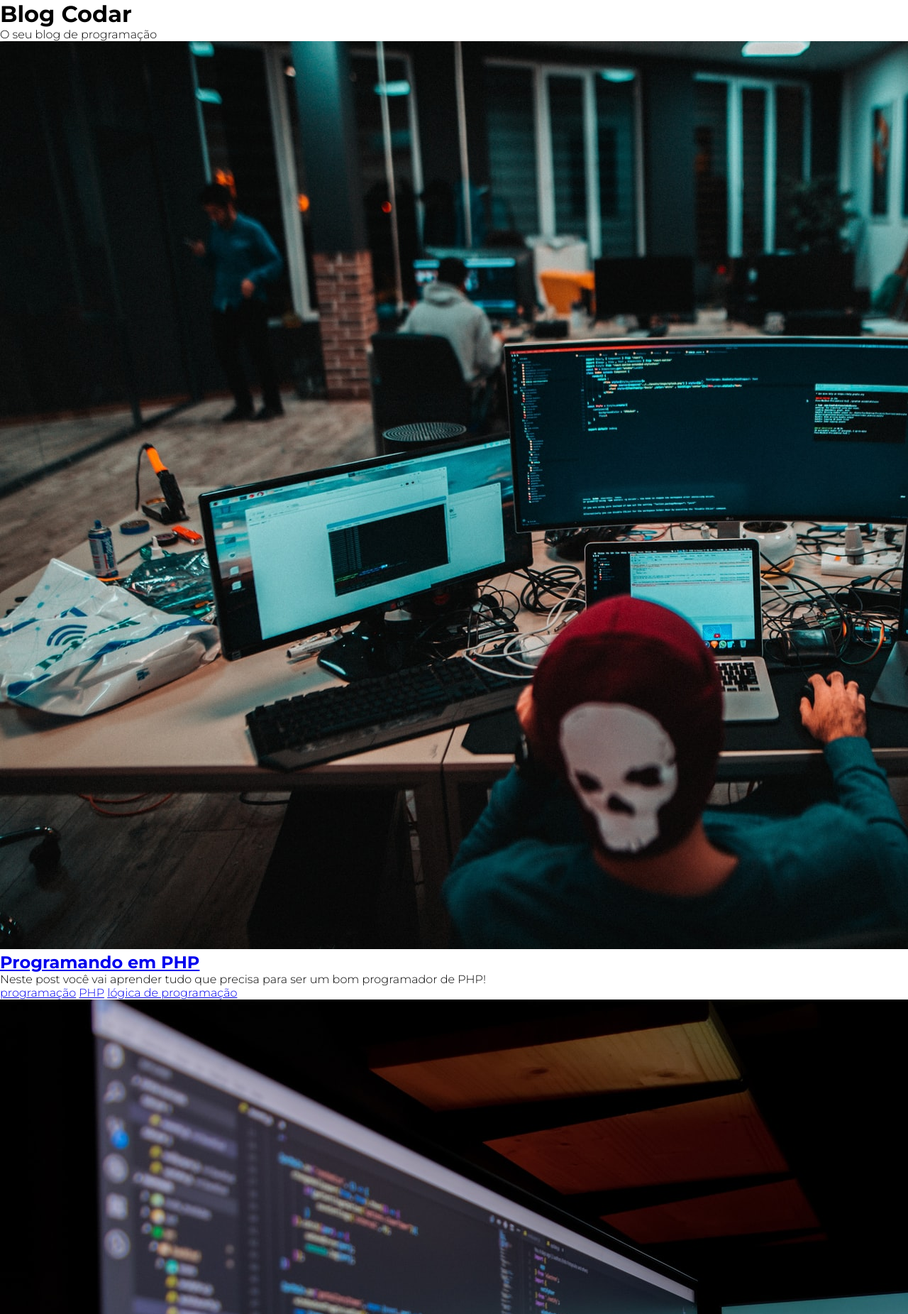
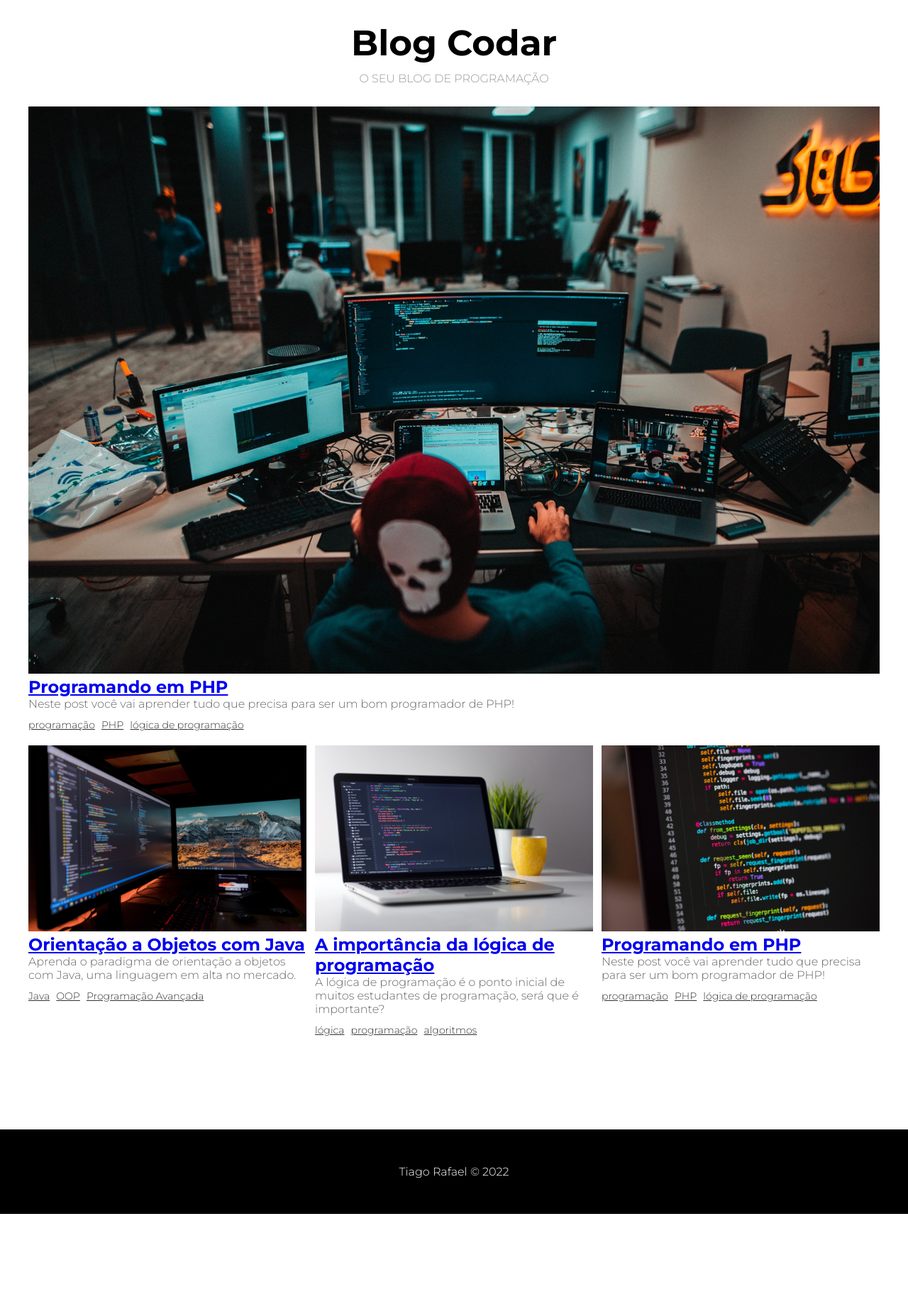
Before and after one commit to TiaguinhoCode/Blog, a PHP site: page / in a window 1280 px wide; the page is wider, and only the part inside the window is pictured. Shown: the part 69-1920 px from the top of that part at 71% size. After the commit the page ends 1779 px from the top of that part, so only its background shows below. Run offline with PHP 8.4, Linux system fonts and the light colour scheme.

Commit message:
Finalizando o layout

```diff
--- a/css/styles.css
+++ b/css/styles.css
@@ -52,6 +52,77 @@ main {
     color: #999;
 }
 
+/* Home */
+#title-container {
+    min-width: 500px;
+    text-align: center;
+    margin-top: 30px;
+}
+
+#title-container h1 {
+    font-size: 50px;
+}
+
+#title-container p {
+    margin-top: 10px;
+    text-transform: uppercase;
+    color: #999;
+}
+
+#posts-container {
+    max-width: 1200px;
+    margin: 0 auto;
+    margin-top: 30px;
+    display: flex;
+    /* Deixa colunas fique um debaixo do outro */
+    flex-wrap: wrap;
+}
+
+.post-box:first-child {
+    min-width: 100%;
+}
+
+.post-box {
+    flex: 1 1 0;
+    margin-bottom: 20px;
+}
+
+.post-box:nth-child(3) {
+    margin: 0 1%;
+}
+
+.post-box img {
+    width: 100%;
+}
+
+.post-box .post-title {
+    font-size: 24px;
+    margin: 10px 0;
+}
+
+.post-box .post-title a {
+    color: #000;
+    transition: .5s;
+
+}
+.post-box .post-title a:hover {
+    color: #999;
+}
+
+.post-box .post-description {
+    color: #666;
+}
+
+.tags-container {
+    margin-top: 10px;
+}
+
+.tags-container a {
+    font-size: 14px;
+    color: #333;
+    display: inline-block;
+    margin-right: 5px;
+}
 /* Footer */
 
 footer {
```
